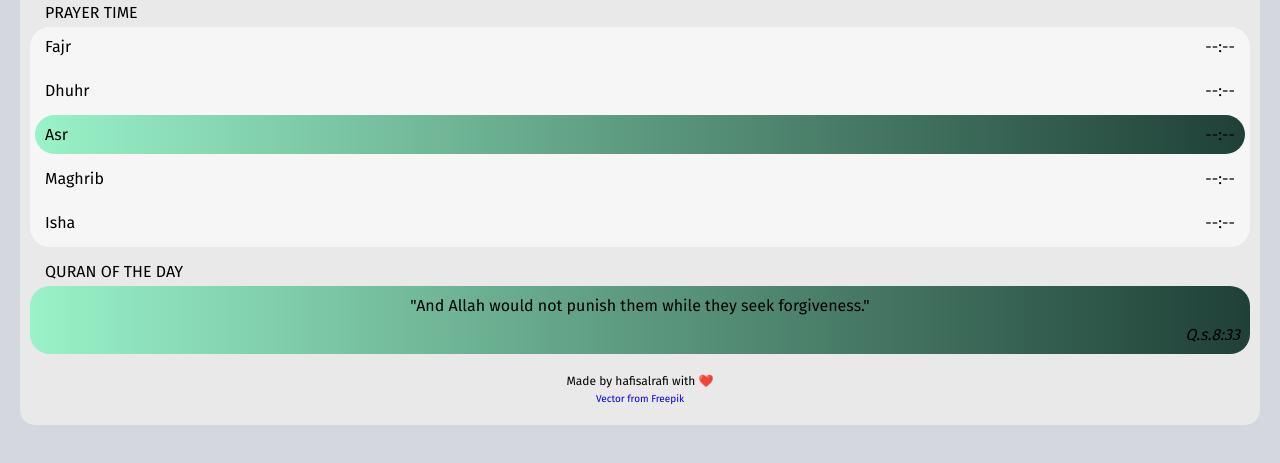
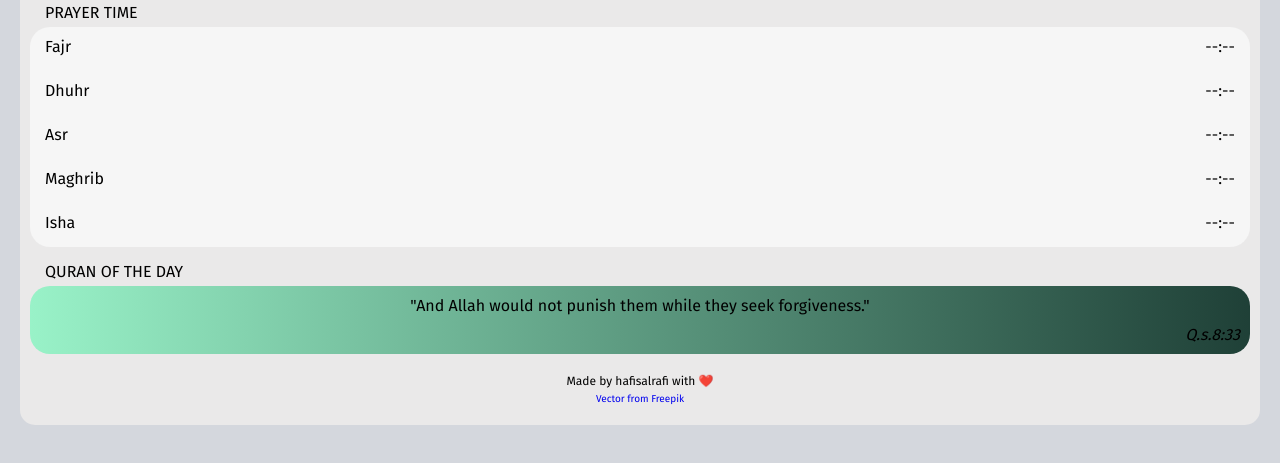
Before and after one commit to alrafi/prayertime, a website built with webpack: page src/index.html in a window 1280 px wide. Shown: the part 273-736 px from the top of the page. Built offline with nearby package versions, Linux system fonts and the light colour scheme; no server answers.

Commit message:
remove hard code for next prayer

```diff
--- a/src/index.html
+++ b/src/index.html
@@ -40,7 +40,7 @@
           <p>Dhuhr</p>
           <p class="dhuhr">--:--</p>
         </div>
-        <div class="item charlie">
+        <div class="item">
           <p>Asr</p>
           <p class="asr">--:--</p>
         </div>
```
Also changed, not shown: dist/index.html.
